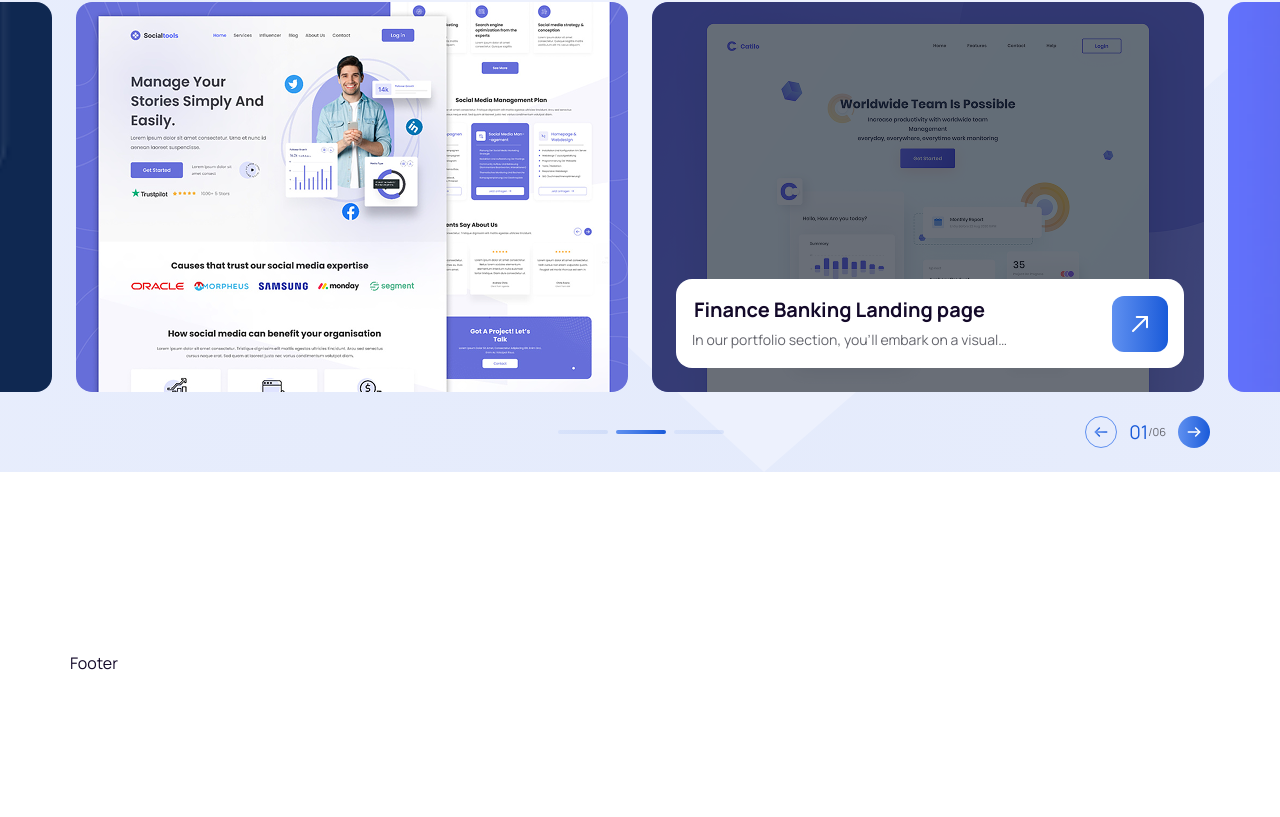
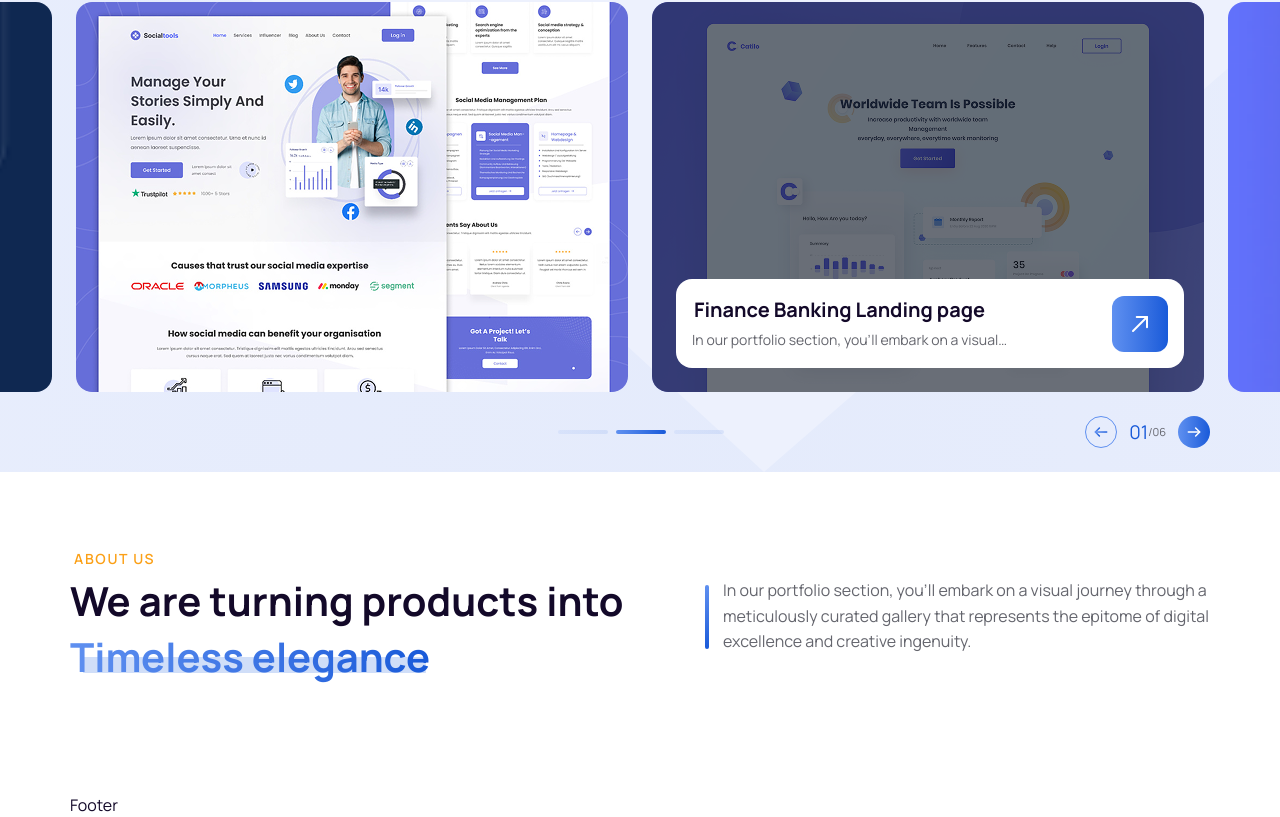
Before and after one commit to Sohana-Karniz-Mimmi/WebWhiz, a Next.js app: page / in a window 1280 px wide. Shown: the part 1048-1865 px from the top of the page. Before the commit the page ends 1723 px from the top, so only its background shows below. Built offline with nearby package versions, Linux system fonts and the light colour scheme.

Commit message:
added about title section

```diff
--- a/src/app/(main)/page.tsx
+++ b/src/app/(main)/page.tsx
@@ -1,3 +1,4 @@
+import About from "@/components/Home/About/About";
 import Hero from "@/components/Home/Home";
 import Portfolio from "@/components/Home/Portfolio/Portfolio";
 
@@ -6,6 +7,7 @@ export default function Home() {
     <main className="w-full min-h-screen">
       <Hero />
       <Portfolio />
+      <About />
     </main>
   );
 }
--- /dev/null
+++ b/src/components/Home/About/About.tsx
@@ -0,0 +1,40 @@
+import GradientHeading from "@/ui/GradientHeading";
+import Text from "@/ui/Text";
+import VerticalDivider from "@/ui/VerticalDivider";
+import React from "react";
+
+const About = () => {
+  return (
+    <div className="md:py-[76px] py-[32px]">
+      <div className="custom_container pb-8">
+        <Text className="xl:pl-1" variant="caption">
+          About us
+        </Text>
+        <div className="flex lg:flex-row flex-col justify-between lg:gap-[81px] gap-5">
+          <div className="md:w-[554px] w-full xl:pt-[3px]">
+            <Text variant="title">
+              We are turning products into
+              <GradientHeading
+                className="xl:pl-0"
+                imgClass="h-[16px] left-[13px]"
+                width={343}
+              >
+                Timeless elegance
+              </GradientHeading>
+            </Text>
+          </div>
+          <div className="flex gap-3 mt-[8px]">
+            <VerticalDivider width="w-[4px]" height="h-[64px]" />
+            <Text className="md:w-[489px] w-full xl:pl-[2px]">
+              In our portfolio section, you'll embark on a visual journey
+              through a meticulously curated gallery that represents the epitome
+              of digital excellence and creative ingenuity.
+            </Text>
+          </div>
+        </div>
+      </div>
+    </div>
+  );
+};
+
+export default About;
--- a/src/components/Home/Portfolio/Portfolio.tsx
+++ b/src/components/Home/Portfolio/Portfolio.tsx
@@ -18,7 +18,7 @@ const Portfolio = () => {
   ];
 
   return (
-    <section className="relative max-w-[1440px] w-full mx-auto overflow-hidden md:my-[123px] my-8">
+    <section className="relative max-w-[1440px] w-full mx-auto overflow-hidden md:mt-[123px] mt-8">
       {/* Background Elements */}
       <div className="absolute inset-0 -z-10">
         {/* Main Square Background */}
@@ -53,7 +53,7 @@ const Portfolio = () => {
       </div>
 
       {/* Content Container */}
-      <div className="md:py-20 py-8">
+      <div className="md:pt-20 py-[24px]">
         <div className="custom_container pb-8">
           <Text className="xl:pl-1" variant="caption">
             portfolio
@@ -62,7 +62,7 @@ const Portfolio = () => {
             <div className="md:w-[554px] w-full xl:pt-[3px]">
               <Text variant="title">
                 Discovering digital mastery and
-                <GradientHeading>Creative innovation</GradientHeading>
+                <GradientHeading imgClass="h-[12px]">Creative innovation</GradientHeading>
               </Text>
             </div>
             <div className="flex gap-3 mt-1">
--- a/src/ui/GradientHeading.tsx
+++ b/src/ui/GradientHeading.tsx
@@ -17,13 +17,13 @@ const GradientHeading = ({
   src = "/images/imagination-bg.svg",
   width = 377,
   height = 12,
-  imgClass = "absolute bottom-3 object-cover z-0",
-  className = "relative inline-block xl:pl-3",
-  textClass = "relative z-10 bg-gradient-to-r from-primary-start to-primary-end bg-clip-text text-transparent",
+  imgClass = "",
+  className = "xl:pl-3",
+  textClass = "",
 }: GradientHeadingProps) => {
   return (
-    <h2 className={className}>
-      <Text variant="title" className={textClass}>
+    <h2 className={`relative inline-block ${className}`}>
+      <Text variant="title" className={`relative z-10 bg-gradient-to-r from-primary-start to-primary-end bg-clip-text text-transparent ${textClass}`}>
         {children}
       </Text>
       {src && (
@@ -32,7 +32,7 @@ const GradientHeading = ({
           alt=""
           width={width}
           height={height}
-          className={imgClass}
+          className={`absolute bottom-3 object-cover z-0 ${imgClass}`}
           priority
         />
       )}
```
